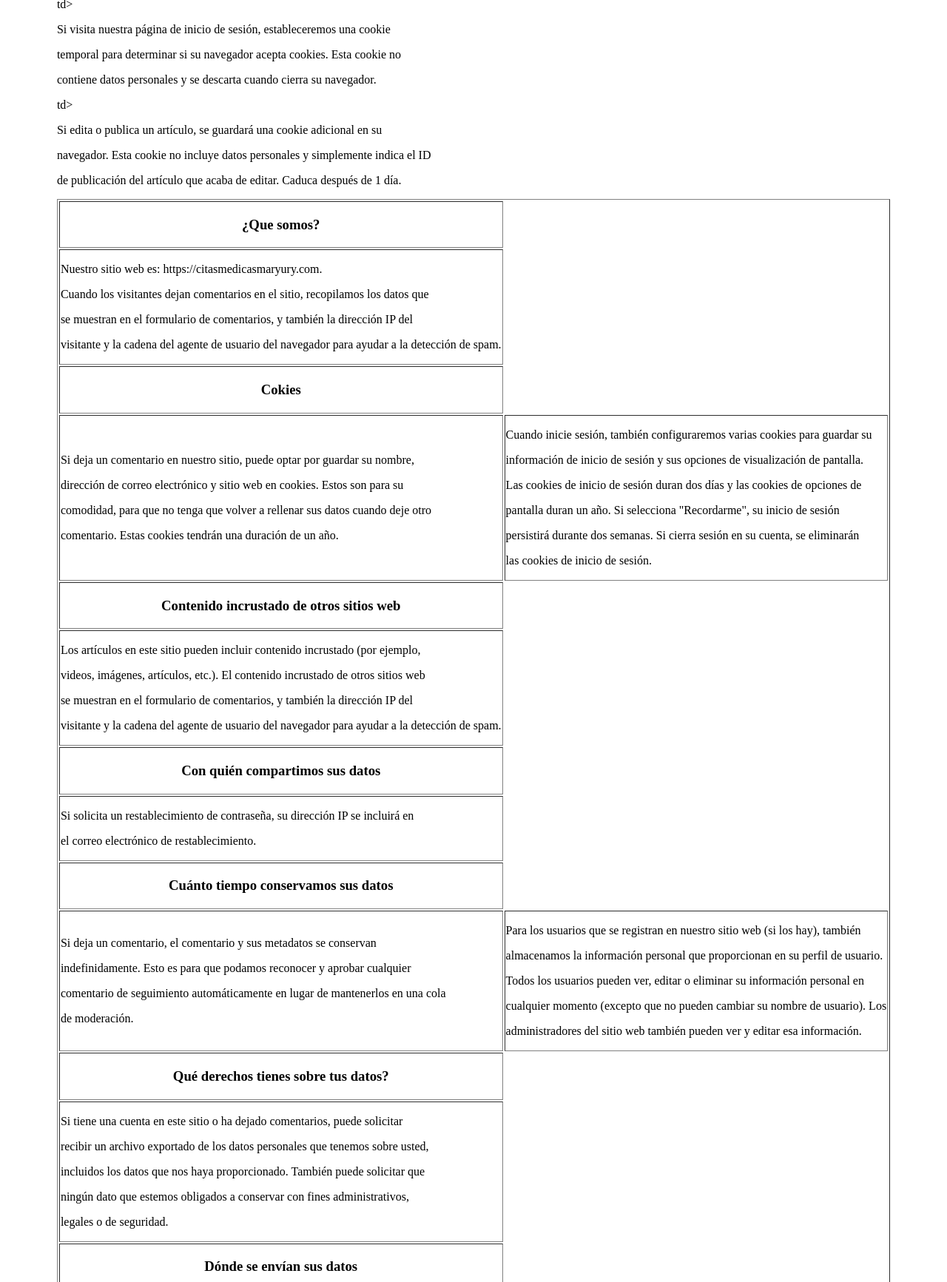
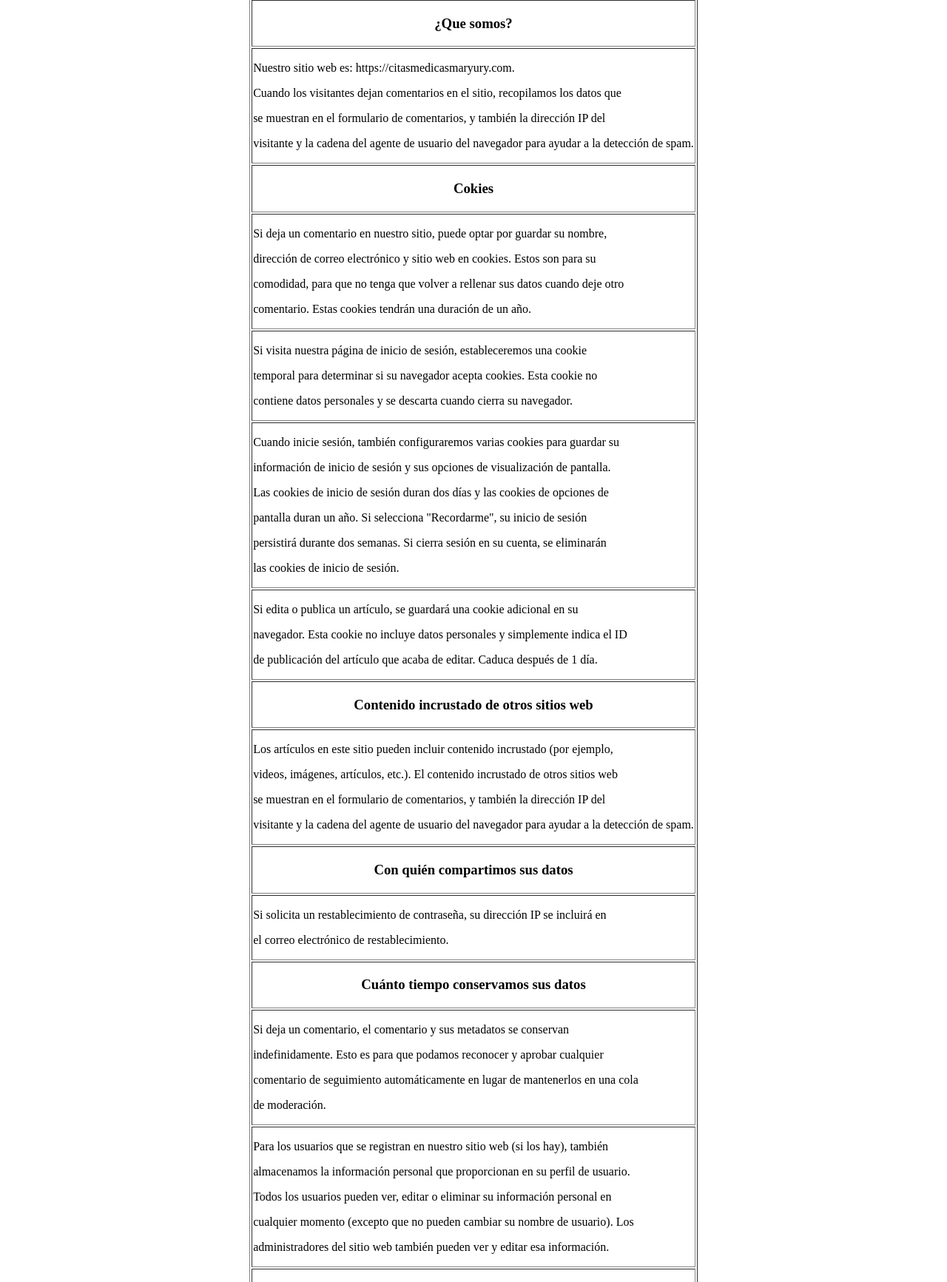
Before and after one commit to GuzmanVero/Proyect_Frontend, a plain HTML site: page politicas.html in a window 1280 px wide. Shown: the part 141-1874 px from the top of the page at 74% size. Drawn offline with Linux system fonts and the light colour scheme.

Commit message:
modificaciones

```diff
--- a/politicas.html
+++ b/politicas.html
@@ -49,18 +49,18 @@
                             <p>dirección de correo electrónico y sitio web en cookies. Estos son para su <p/>
                             <p>comodidad, para que no tenga que volver a rellenar sus datos cuando deje otro </p>
                             <p>comentario. Estas cookies tendrán una duración de un año.</p></td>
-                        td><p>Si visita nuestra página de inicio de sesión, estableceremos una cookie </p>
+                    <tr><td><p>Si visita nuestra página de inicio de sesión, estableceremos una cookie </p>
                             <p>temporal para determinar si su navegador acepta cookies. Esta cookie no <p/>
-                            <p>contiene datos personales y se descarta cuando cierra su navegador.</p></td>
-                        <td><p>Cuando inicie sesión, también configuraremos varias cookies para guardar su </p>
+                            <p>contiene datos personales y se descarta cuando cierra su navegador.</p></td></tr>
+                    <tr><td><p>Cuando inicie sesión, también configuraremos varias cookies para guardar su </p>
                             <p>información de inicio de sesión y sus opciones de visualización de pantalla. <p/>
                             <p>Las cookies de inicio de sesión duran dos días y las cookies de opciones de </p>
                             <p>pantalla duran un año. Si selecciona "Recordarme", su inicio de sesión </p>
                             <p>persistirá durante dos semanas. Si cierra sesión en su cuenta, se eliminarán </p>
-                            <p>las cookies de inicio de sesión.</p></td>
-                        td><p>Si edita o publica un artículo, se guardará una cookie adicional en su </p>
+                            <p>las cookies de inicio de sesión.</p></td></tr>
+                    <tr><td><p>Si edita o publica un artículo, se guardará una cookie adicional en su </p>
                             <p>navegador. Esta cookie no incluye datos personales y simplemente indica el ID <p/>
-                            <p>de publicación del artículo que acaba de editar. Caduca después de 1 día.</p></td>
+                            <p>de publicación del artículo que acaba de editar. Caduca después de 1 día.</p></td></tr>
                     </tr>
 
                     <tr><th><h3>Contenido incrustado de otros sitios web</h3></th></tr>
@@ -80,11 +80,11 @@
                             <p>indefinidamente. Esto es para que podamos reconocer y aprobar cualquier <p/>
                             <p>comentario de seguimiento automáticamente en lugar de mantenerlos en una cola </p>
                             <p>de moderación.</p></td>
-                        <td><p>Para los usuarios que se registran en nuestro sitio web (si los hay), también </p>
+                    <tr><td><p>Para los usuarios que se registran en nuestro sitio web (si los hay), también </p>
                             <p>almacenamos la información personal que proporcionan en su perfil de usuario. <p/>
                             <p>Todos los usuarios pueden ver, editar o eliminar su información personal en </p>
                             <p>cualquier momento (excepto que no pueden cambiar su nombre de usuario). Los </p>
-                            <p>administradores del sitio web también pueden ver y editar esa información.</p></td>
+                            <p>administradores del sitio web también pueden ver y editar esa información.</p></td></tr>
                     </tr>
 
                     <tr><th><h3>Qué derechos tienes sobre tus datos?</h3></th></tr>
```
